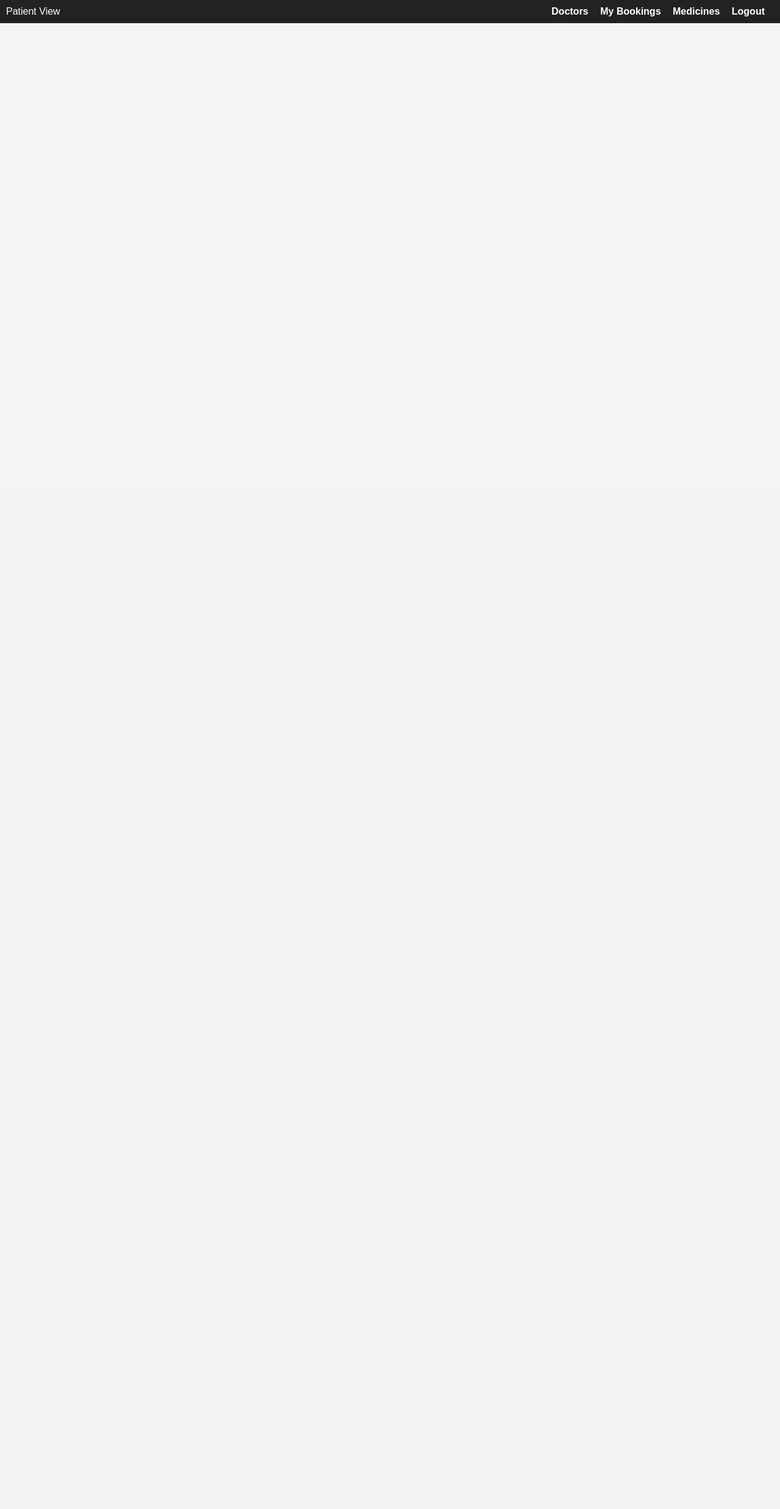
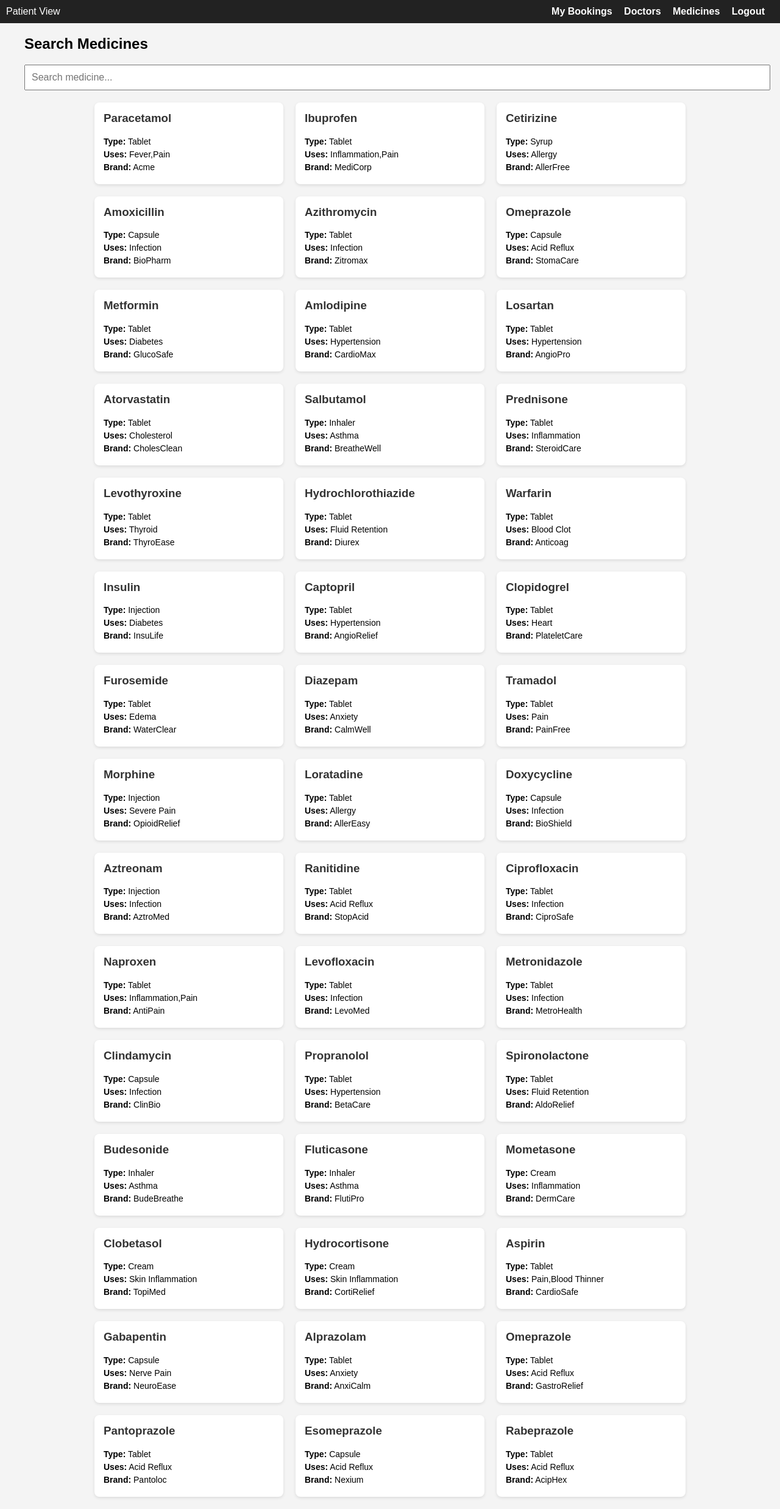
Before and after one commit to Ryan-Codes948/DocHelp, a PHP site: page /views/medicines.php in a window 1280 px wide. Shown: the whole page at 61% size. Before the commit the page ends 38 px from the top, so only its background shows below. Run offline with PHP 8.4, Linux system fonts and the light colour scheme.

Commit message:
feat: add medicines page with search and dynamic card display

```diff
--- a/views/medicines.php
+++ b/views/medicines.php
@@ -2,14 +2,15 @@
 <html>
 <head>
   <title>Medicine List</title>
-  <link rel="stylesheet" href="../public/assets/css/medicine.css">
+
+<link rel="stylesheet" href="../public/assets/css/medicine.css">
 </head>
 <body>
 <nav>
     <div class="nav-left">Patient View</div>
     <div class="nav-right">
-        <a href="./patient.php">Doctors</a>
-        <a href="./my_bookings.php">My Bookings</a>
+        <a href="./patient.php">My Bookings</a>
+        <a href="./my_bookings.php">Doctors</a>
         <a href="./medicines.php">Medicines</a>
 
 
@@ -18,3 +19,47 @@
         </div>
     </div>
 </nav>
+
+<div class="container">
+  <h2>Search Medicines</h2>
+  <input type="text" id="searchInput" placeholder="Search medicine...">
+
+  <div class="cards" id="medicineCards"></div>
+</div>
+
+
+<script>
+fetch('../public/assets/data/medicines.json')
+  .then(res => res.json())
+  .then(data => {
+    window.meds = data;
+    displayMeds(data);
+  });
+
+function displayMeds(list){
+  let container = document.getElementById('medicineCards');
+  container.innerHTML = "";
+  list.forEach(m => {
+    container.innerHTML += `
+      <div class="card">
+        <h3>${m.name}</h3>
+        <p><strong>Type:</strong> ${m.type}</p>
+        <p><strong>Uses:</strong> ${m.for}</p>
+        <p><strong>Brand:</strong> ${m.brand}</p>
+      </div>`;
+  });
+}
+
+document.getElementById('searchInput').addEventListener('input', function(){
+  let val = this.value.toLowerCase();
+  let filtered = window.meds.filter(m =>
+    m.name.toLowerCase().includes(val) ||
+    m.for.toLowerCase().includes(val) ||
+    m.brand.toLowerCase().includes(val)
+  );
+  displayMeds(filtered);
+});
+</script>
+
+</body>
+</html>
```
